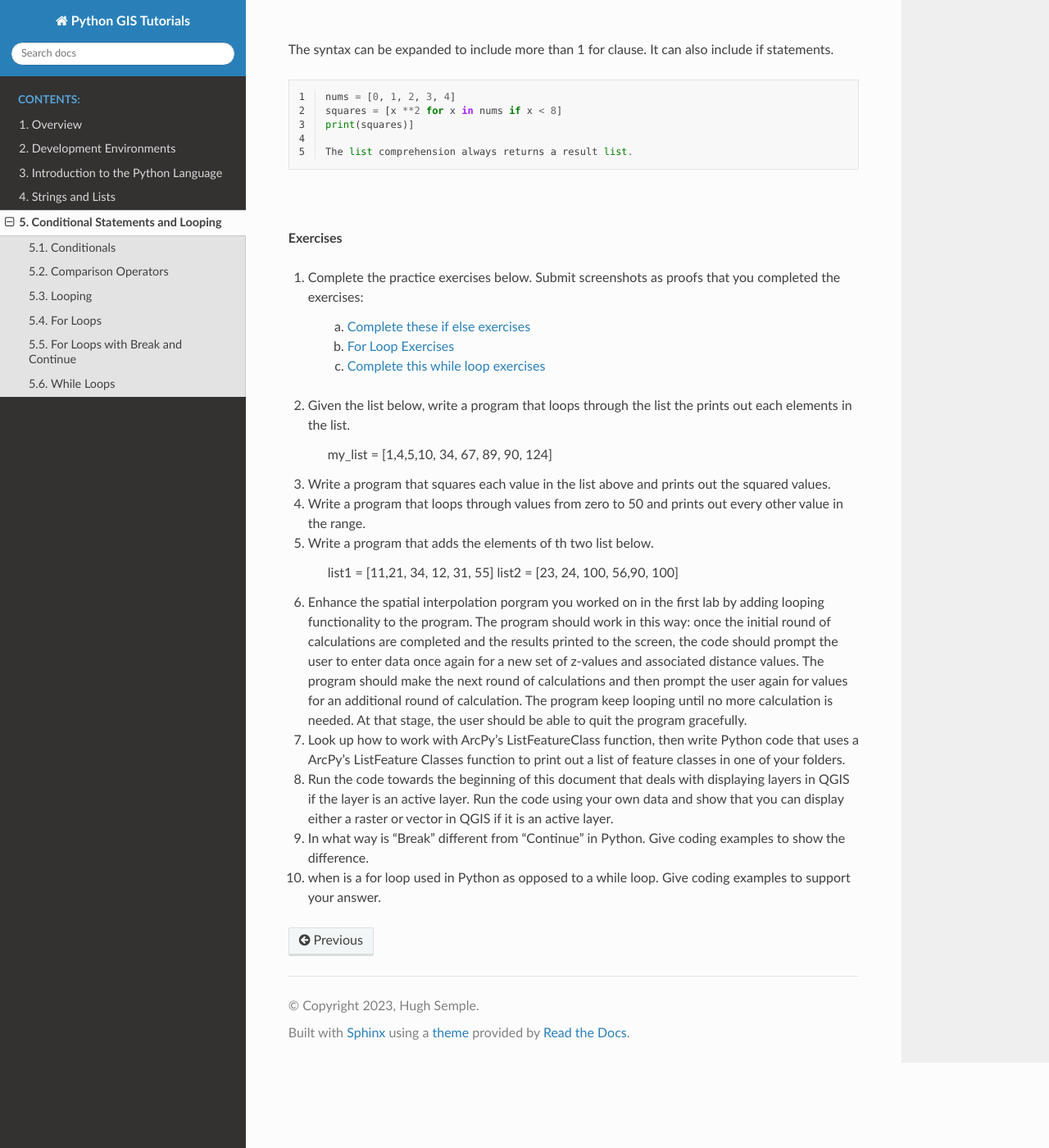
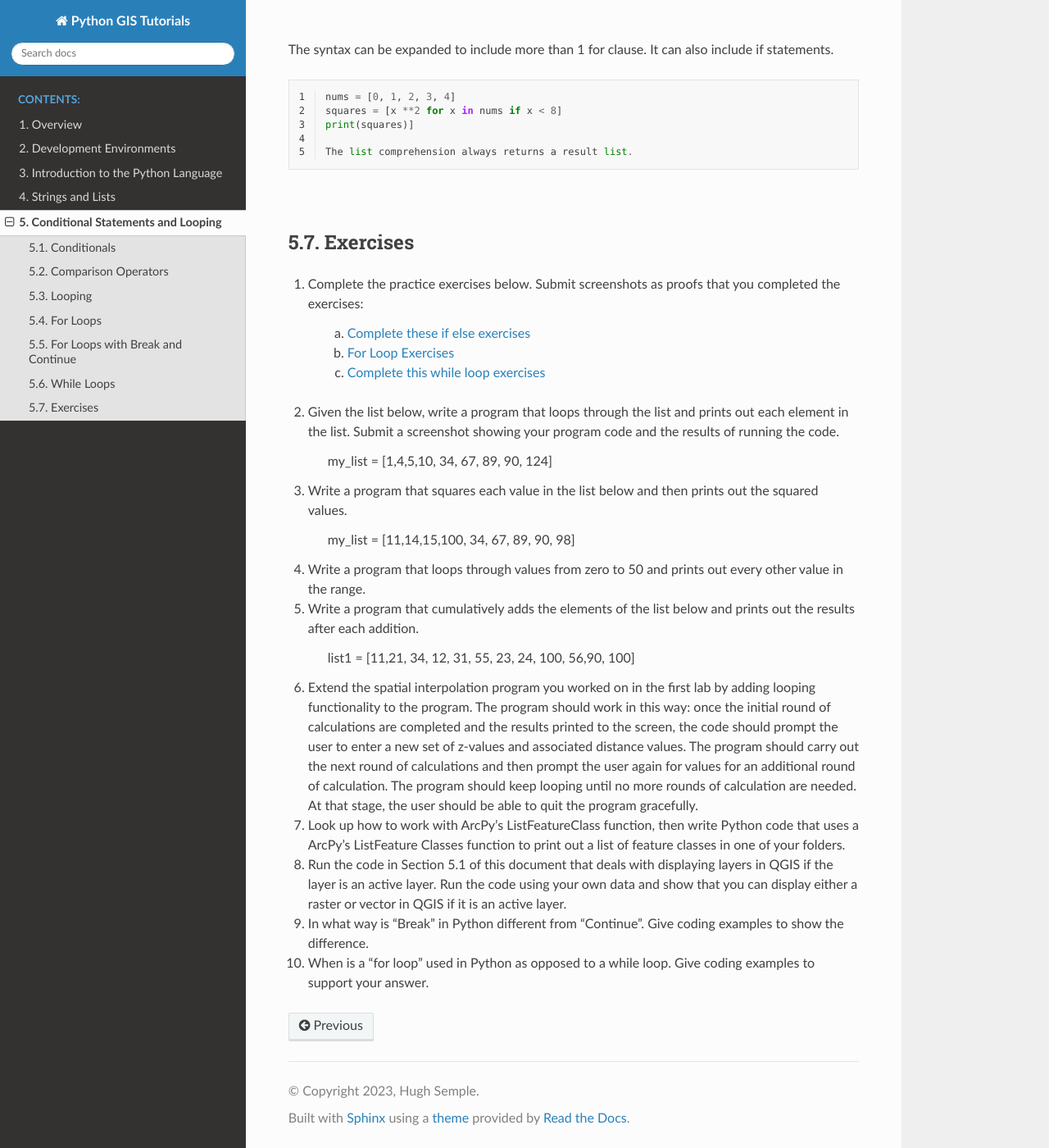
Before and after one commit to hsemple/pythongis_tutorials, a Sphinx documentation site: the page built from docs/source/conditionals_and_looping.rst, in a window 1280 px wide and 1400 px high, scrolled down 15522 px. Shown: the whole window at 82% size. Built offline with Sphinx 7.4.7 and the Read the Docs theme 2.0.0, drawn with Linux system fonts in a browser that asks for light colours.

Commit message:
New  commit

```diff
--- a/docs/source/conditionals_and_looping.rst
+++ b/docs/source/conditionals_and_looping.rst
@@ -853,7 +853,11 @@ The syntax can be expanded to include more than 1 for clause.  It can also inclu
 
 
 
-**Exercises**
+Exercises
+-----------
+
+
+
 
 1. Complete the practice exercises below. Submit screenshots as proofs that you completed the exercises:
 
@@ -863,31 +867,32 @@ The syntax can be expanded to include more than 1 for clause.  It can also inclu
 
 
 
-2. Given the list below, write a program that loops through the list the prints out each elements in the list.
+2. Given the list below, write a program that loops through the list and prints out each element in the list. Submit a screenshot showing your program code and the results of running the code.
 
     my_list = [1,4,5,10, 34, 67, 89, 90, 124]
 
 
-3. Write a program that squares each value in the list above and prints out the squared values.
+3. Write a program that squares each value in the list below and then prints out the squared values.
+
+     my_list = [11,14,15,100, 34, 67, 89, 90, 98]
 
 
 4. Write a program that loops through values from zero to 50 and prints out every other value in the range.
 
 
-5. Write a program that adds the elements of th two list below.
+5. Write a program that cumulatively adds the elements of the list below and prints out the results after each addition.
 
-    list1 = [11,21, 34, 12, 31, 55]
-    list2 = [23, 24, 100, 56,90, 100]
+    list1 = [11,21, 34, 12, 31, 55, 23, 24, 100, 56,90, 100]
 
 
-6. Enhance the spatial interpolation porgram you worked on in the first lab by adding looping functionality to the program.  The program should work in this way: once the initial round of calculations are completed and the results printed to the screen, the code should prompt the user to enter data once again for a new set of z-values and associated distance values.  The program should make the next round of calculations and then prompt the user again for values for an additional round of calculation. The program keep looping until no more calculation is needed. At that stage, the user should be able to quit the program gracefully.
+6. Extend the spatial interpolation program you worked on in the first lab by adding looping functionality to the program.  The program should work in this way: once the initial round of calculations are completed and the results printed to the screen, the code should prompt the user to enter a new set of z-values and associated distance values.  The program should carry out the next round of calculations and then prompt the user again for values for an additional round of calculation. The program should keep looping until no more rounds of calculation are needed. At that stage, the user should be able to quit the program gracefully.
 
 
 7. Look up how to work with ArcPy's ListFeatureClass function, then write Python code that uses a ArcPy's ListFeature Classes function to print out a list of feature classes in one of your folders.
 
-8. Run the code towards the beginning of this document that deals with displaying layers in QGIS if the layer is an active layer. Run the code using your own data and show that you can display either a raster or vector in QGIS if it is an active layer.
+8. Run the code in Section 5.1 of this document that deals with displaying layers in QGIS if the layer is an active layer. Run the code using your own data and show that you can display either a raster or vector in QGIS if it is an active layer.
 
 
-9. In what way is "Break" different from "Continue" in Python. Give coding examples to show the difference.
+9. In what way is "Break" in Python different from "Continue". Give coding examples to show the difference.
 
-10. when is a for loop used in Python as opposed to a while loop. Give coding examples to support your answer.
+10. When is a "for loop" used in Python as opposed to a while loop. Give coding examples to support your answer.
```
Also changed, not shown: 5 other files.
